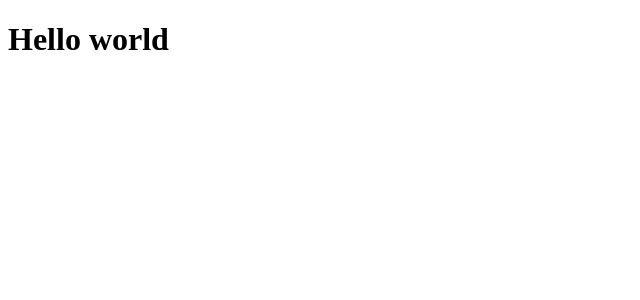
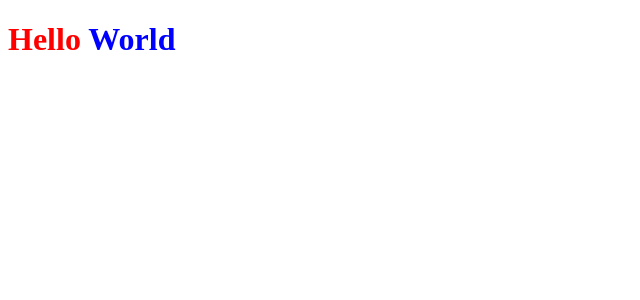
Before and after one commit to alan-dx/ig.news, a Next.js app: page / in a window 1280 px wide. Shown: the top 300 px of the page, without its empty margins (0-640 px from the left). Built offline with nearby package versions, Linux system fonts and the light colour scheme.

Commit message:
install scss

```diff
--- a/package.json
+++ b/package.json
@@ -10,7 +10,8 @@
   "dependencies": {
     "next": "10.0.9",
     "react": "17.0.2",
-    "react-dom": "17.0.2"
+    "react-dom": "17.0.2",
+    "sass": "^1.32.8"
   },
   "devDependencies": {
     "@types/node": "^14.14.35",
--- a/src/pages/index.tsx
+++ b/src/pages/index.tsx
@@ -1,5 +1,9 @@
+import styles from '../styles/home.module.scss'
+
 export default function Home() {
   return (
-    <h1>Hello world</h1>
+    <h1 className={styles.title}>
+      Hello <span>World</span>
+    </h1>
   )
 }
--- /dev/null
+++ b/src/styles/home.module.scss
@@ -0,0 +1,7 @@
+.title {
+    color: red;
+
+    span {
+        color: blue;
+    }
+}
```
Also changed, not shown: 1 other file (tests, documents, lock files or other folders).
